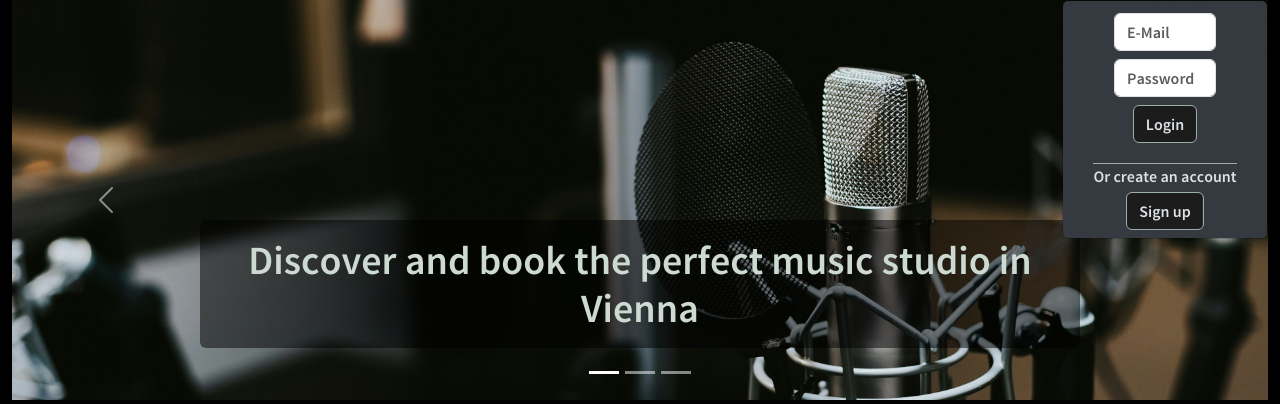
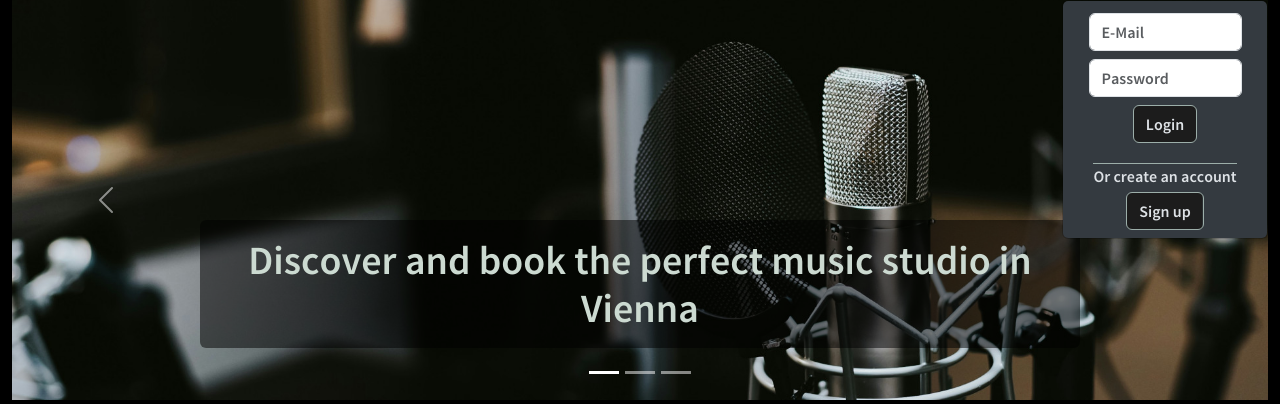
Before and after one commit to DataScientists04/findastudio_2024-10-27, a PHP site: page /FindAStudio/index.php in a window 1280 px wide, after a click that opens the changed part. Shown: the part 104-508 px from the top of the page. Run offline with PHP 8.4, Linux system fonts and the light colour scheme; data that the repository does not hold is empty.

Commit message:
login dropdown input width

```diff
--- a/pages/navbar.php
+++ b/pages/navbar.php
@@ -75,10 +75,10 @@ session_start();
             </div>
           <?php else: ?>
           <div class="py-1">
-            <input type="text" name="Email" class="form-control w-50 mx-auto" placeholder="E-Mail">
+            <input type="text" name="Email" class="form-control w-75 mx-auto" placeholder="E-Mail">
           </div>
           <div class="py-1">
-            <input type="password" name="User_Password" class="form-control w-50 mx-auto"placeholder="Password">
+            <input type="password" name="User_Password" class="form-control w-75 mx-auto"placeholder="Password">
           </div>
           <div class="text-center py-1">
             <button type="submit" name="submit" value="submit" class="btn btn-primary">Login</button>
```
